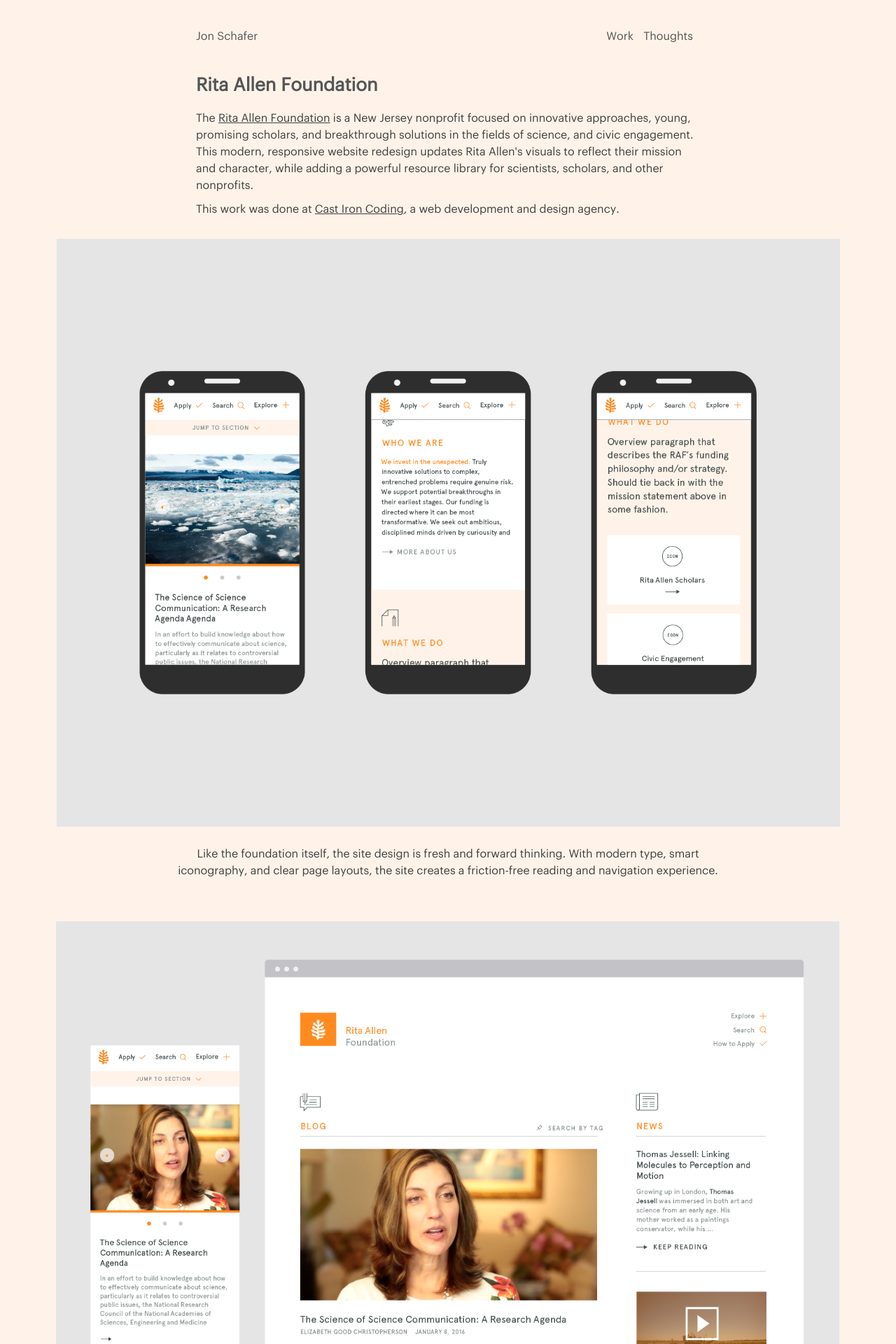
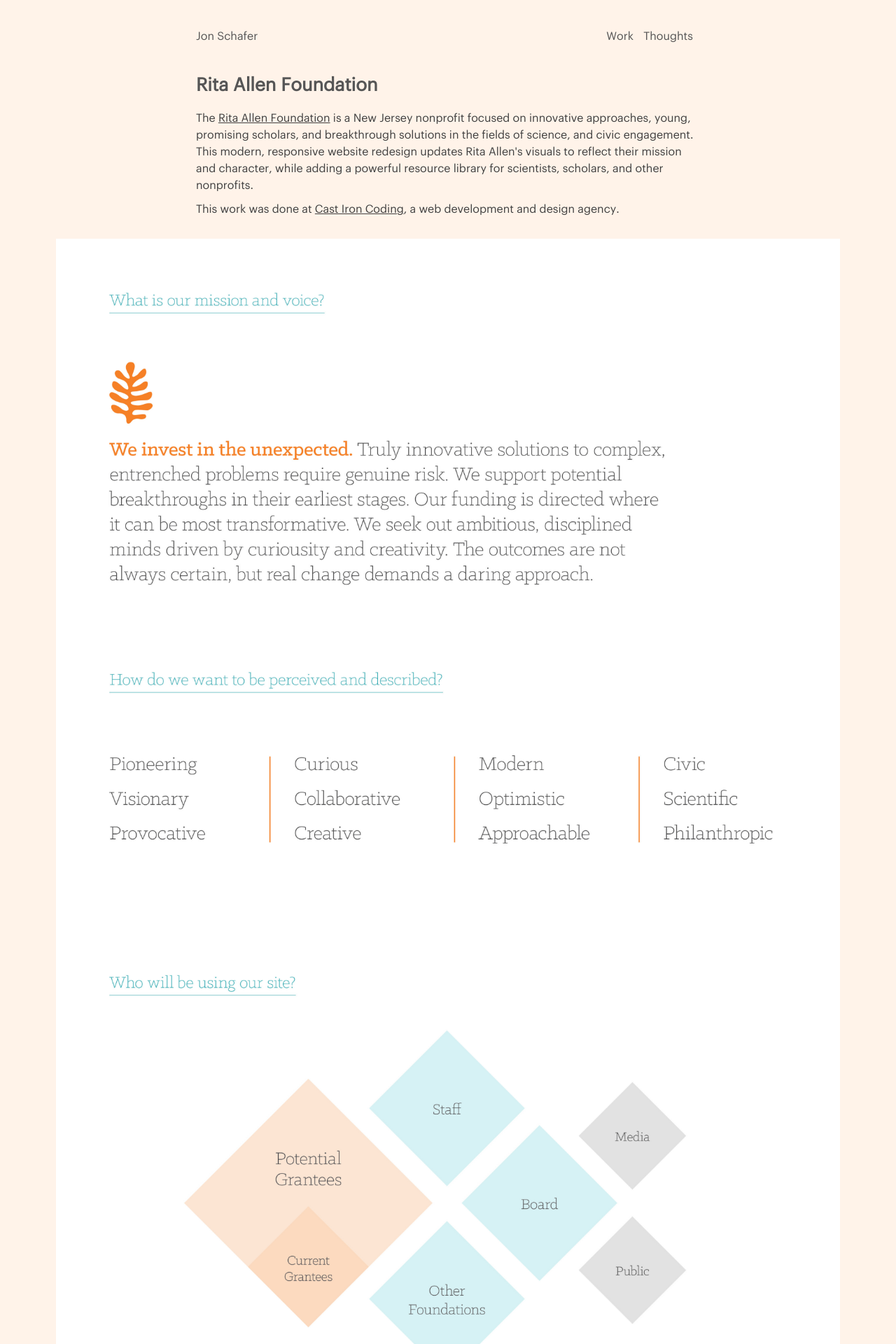
Before and after one commit to jonaschafer/jonaschafer.github.io, a Jekyll site: the page built from collections/_archive/rita.html, in a window 1280 px wide. Shown: the top 1920 px of the page at 70% size. Built offline with Jekyll 4.4.1, drawn with Linux system fonts in a browser that asks for light colours.

Commit message:
added more images to rita

```diff
--- a/collections/_archive/rita.html
+++ b/collections/_archive/rita.html
@@ -22,14 +22,20 @@
 </div>
 
 <!-- Images -->
-<img src="/assets/images/rita/rita-1.png">
+
+<img src="/assets/images/rita/rita-10.png">
+
+<img src="/assets/images/rita/rita-9.png">
+<img src="/assets/images/rita/rita-3.png">
+
+
+<img src="/assets/images/rita/rita-2.png">
 <p class="img-blurb">Like the foundation itself, the site design is fresh and forward thinking. With modern type, smart iconography, and clear page layouts, the site creates a friction-free reading and navigation experience.</p>
 
-<img src="/assets/images/rita/rita-2.png">
-<img src="/assets/images/rita/rita-3.png">
-<img src="/assets/images/rita/rita-4.png">
-<img src="/assets/images/rita/rita-5.png">
+<!-- <img src="/assets/images/rita/rita-4.png">
+<img src="/assets/images/rita/rita-5.png"> -->
 <img src="/assets/images/rita/rita-6.png">
 <img src="/assets/images/rita/rita-7.png">
 <img src="/assets/images/rita/rita-8.png">
-<img src="/assets/images/rita/rita-9.png">
+
+<img src="/assets/images/rita/rita-1.png">
```
Also changed, not shown: assets/images/rita/rita-10.png (added).
